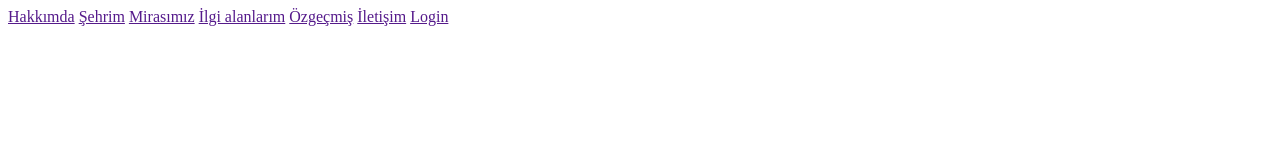
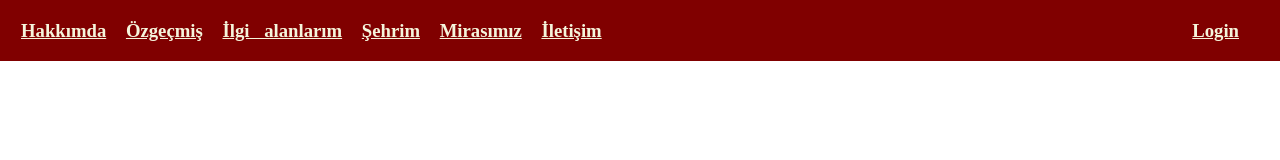
Before and after one commit to elasf/elasf.github.io, a plain HTML site: page index.html in a window 1280 px wide. Drawn offline with Linux system fonts and the light colour scheme.

Commit message:
header fixed0

```diff
--- a/index.html
+++ b/index.html
@@ -4,16 +4,23 @@
     <meta charset="UTF-8">
     <meta name="viewport" content="width=device-width, initial-scale=1.0">
     <title>Document</title>
+    <link rel="stylesheet" href="style.css">
 </head>
 <body>
-    <div class="header">
-        <a href="">Hakkımda</a>
-        <a href="">Şehrim</a>
-        <a href="">Mirasımız</a>
-        <a href="">İlgi alanlarım</a>
-        <a href="">Özgeçmiş</a>
-        <a href="" class="headerRight">İletişim</a>
-        <a href="" class="headerRight">Login</a>
+    <div class="div">
+        <h3 style="word-spacing: 10px; text-indent: 20px;">
+        <a href="" class="headertext">Hakkımda</a>
+        <a href="" class="headertext" >Özgeçmiş</a>
+        <a href="" class="headertext" >İlgi alanlarım</a>
+        <a href="" class="headertext" >Şehrim</a>
+        <a href="" class="headertext">Mirasımız</a>
+        <a href=""  class="headerRight" >İletişim</a></h3>
+
+        <div class="div2">
+            <h3 style="word-spacing: 10px;">
+            <a href="" class="headerRight" >Login</a></h3>
+
+        </div>
     </div>
 </body>
 </html>
--- a/style.css
+++ b/style.css
@@ -1,7 +1,31 @@
-.header{
+.div{
     background-color: maroon;
+    position: fixed;
+    top: 0;
+    width: 100%;
+    padding: 1px;
+    box-sizing: border-box;
+    left: 0;
+
 
 }
-.headerRight{
+.div2{
+    background-color: maroon;
+    position: fixed;
+    top: 0;
+    width: 30%;
+    padding: 1px;
+    box-sizing: border-box;
+    right: 40px;
     text-align: right;
 }
+.headerRight{
+    color: beige;
+
+
+}
+
+.headertext{
+    color: beige;
+    padding-right: 5px;
+}
```
